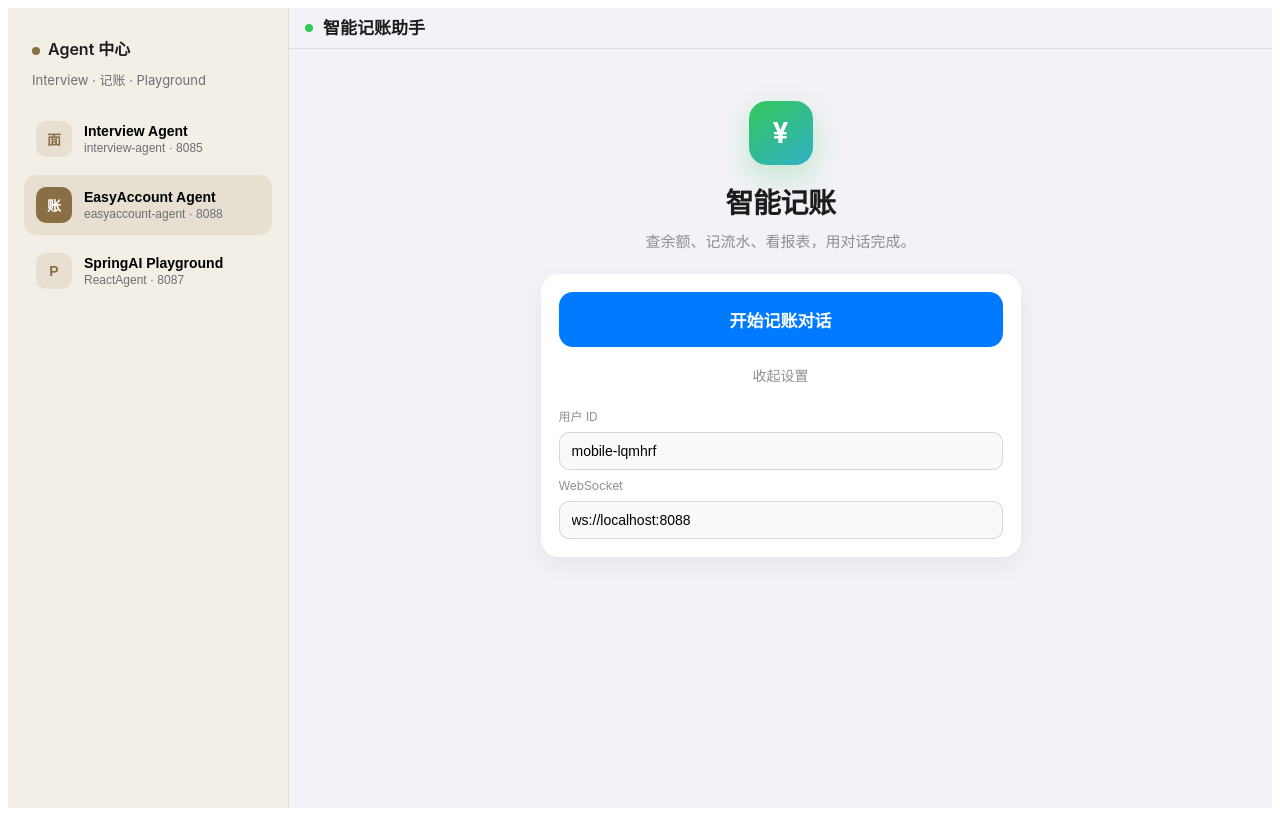
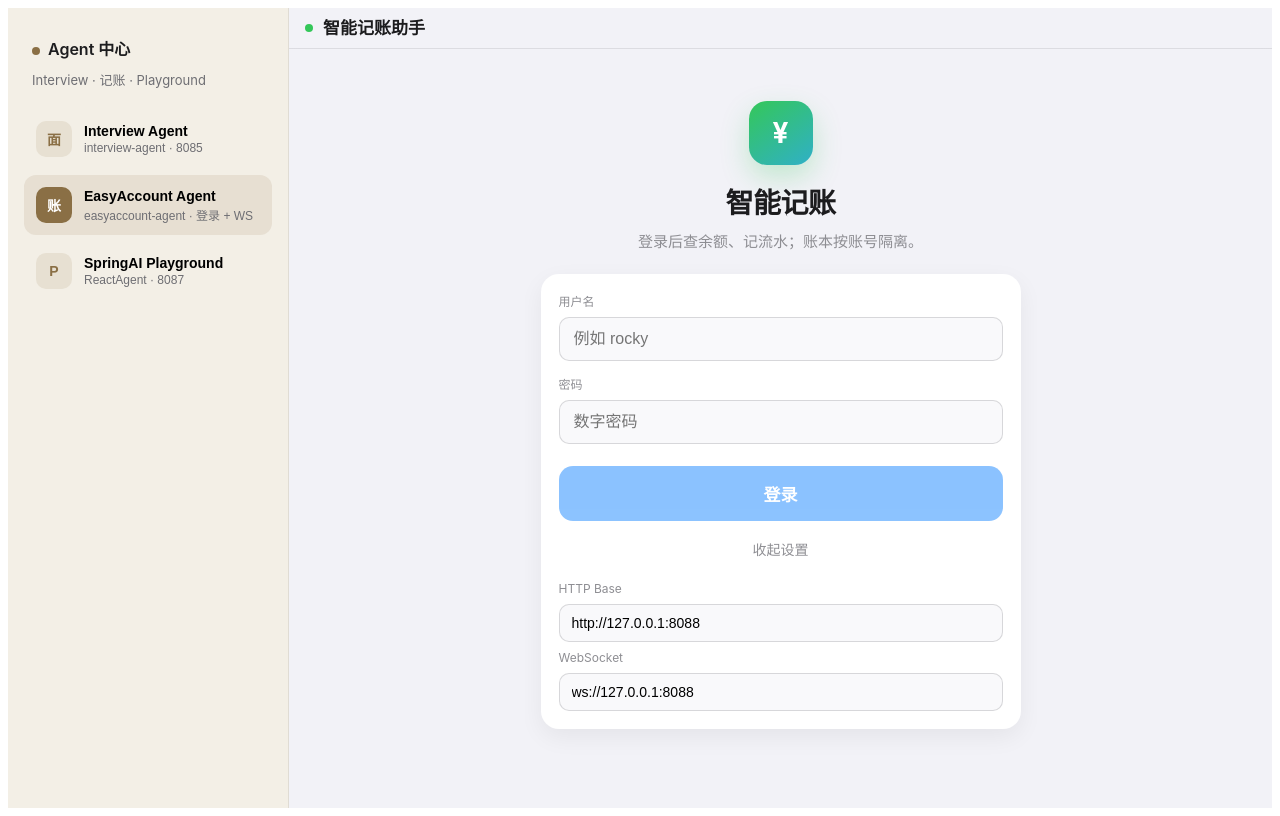
Before and after one commit to rockyshen/my-agent-frontend, a Vue app: page / in a window 1280 px wide. Both pictures are taken after a click on the button "连接设置". Built offline with nearby package versions, Linux system fonts and the light colour scheme.

Commit message:
feat: EasyAccount 对接本地 user 登录与 WS token 鉴权
按 easyaccount-agent 协议改造记账入口：登录/me/登出、
localStorage 持久化 token、WS 仅传 ?token=，移除 userId。

Co-authored-by: rockyshen <rockyshen@users.noreply.github.com>

```diff
--- a/src/App.vue
+++ b/src/App.vue
@@ -52,6 +52,7 @@
         :key="activeAgent.id"
         :title="activeAgent.title"
         :default-ws-url="activeAgent.wsUrl"
+        :default-http-url="activeAgent.httpUrl"
       />
       <MyAgent
         v-else-if="activeAgent?.component === 'myagent'"
@@ -93,9 +94,10 @@ const agents = [
     tabLabel: '记账',
     name: 'EasyAccount Agent',
     title: '智能记账助手',
-    desc: 'easyaccount-agent · 8088',
+    desc: 'easyaccount-agent · 登录 + WS',
     component: 'easyaccount',
-    wsUrl: import.meta.env.VITE_EASYACCOUNT_WS_URL || 'ws://localhost:8088'
+    wsUrl: import.meta.env.VITE_EASYACCOUNT_WS_URL || 'ws://127.0.0.1:8088',
+    httpUrl: import.meta.env.VITE_EASYACCOUNT_HTTP_URL || 'http://127.0.0.1:8088'
   },
   {
     id: 'playground',
--- a/src/components/EasyAccountAgent.vue
+++ b/src/components/EasyAccountAgent.vue
@@ -2,34 +2,72 @@
   <div class="ea-root">
     <header class="ea-header">
       <div class="ea-header-inner">
-        <span class="ea-dot"></span>
+        <span class="ea-dot" :class="{ offline: stage === 'live' && !connected }"></span>
         <div class="ea-header-text">
           <div class="ea-title">{{ title }}</div>
-          <div v-if="stage === 'live'" class="ea-sub">{{ connected ? '已连接 · 随时记账' : '连接中…' }}</div>
+          <div v-if="stage === 'live'" class="ea-sub">
+            <template v-if="connected">已连接{{ currentUser?.name ? ` · ${currentUser.name}` : '' }}</template>
+            <template v-else>连接中…</template>
+          </div>
+          <div v-else-if="stage === 'bootstrapping'" class="ea-sub">校验登录中…</div>
         </div>
       </div>
-      <button v-if="stage === 'live'" class="ea-text-btn" type="button" @click="restart">结束</button>
+      <button
+        v-if="stage === 'live' || stage === 'connecting'"
+        class="ea-text-btn"
+        type="button"
+        @click="onLogout"
+      >退出</button>
     </header>
 
-    <!-- Setup -->
-    <div v-if="stage === 'setup'" class="ea-setup">
+    <!-- Bootstrapping session -->
+    <div v-if="stage === 'bootstrapping'" class="ea-center">
+      <div class="ea-spinner"></div>
+      <span>正在恢复登录状态…</span>
+    </div>
+
+    <!-- Login -->
+    <div v-else-if="stage === 'login'" class="ea-setup">
       <div class="ea-hero">
         <div class="ea-icon">¥</div>
         <h1>智能记账</h1>
-        <p>查余额、记流水、看报表，用对话完成。</p>
+        <p>登录后查余额、记流水；账本按账号隔离。</p>
       </div>
       <div class="ea-card">
-        <button class="ea-primary-btn" type="button" @click="onStart">开始记账对话</button>
+        <form class="ea-form" @submit.prevent="onLogin">
+          <label for="ea-name">用户名</label>
+          <input
+            id="ea-name"
+            v-model="loginName"
+            type="text"
+            autocomplete="username"
+            placeholder="例如 rocky"
+            :disabled="loginBusy"
+          />
+          <label for="ea-password">密码</label>
+          <input
+            id="ea-password"
+            v-model="loginPassword"
+            type="password"
+            inputmode="numeric"
+            autocomplete="current-password"
+            placeholder="数字密码"
+            :disabled="loginBusy"
+          />
+          <button class="ea-primary-btn" type="submit" :disabled="!canLogin">
+            {{ loginBusy ? '登录中…' : '登录' }}
+          </button>
+        </form>
         <button class="ea-link-btn" type="button" @click="showAdvanced = !showAdvanced">
           {{ showAdvanced ? '收起设置' : '连接设置' }}
         </button>
         <div v-if="showAdvanced" class="ea-advanced">
-          <label>用户 ID</label>
-          <input v-model="userId" />
+          <label>HTTP Base</label>
+          <input v-model="httpBase" />
           <label>WebSocket</label>
           <input v-model="wsUrl" />
         </div>
-        <div v-if="connectError" class="ea-error">{{ connectError }}</div>
+        <div v-if="authError" class="ea-error">{{ authError }}</div>
       </div>
     </div>
 
@@ -59,8 +97,8 @@
         <textarea
           v-model="inputText"
           rows="1"
-          :placeholder="waitingReply ? '助手正在回复…' : '说点什么，例如：查一下账户余额'"
-          :disabled="waitingReply"
+          :placeholder="waitingReply ? '助手正在回复…' : '说点什么，例如：列出我的账户'"
+          :disabled="waitingReply || !connected"
           @keydown.enter.exact.prevent="sendChat"
         ></textarea>
         <button type="button" class="ea-send" :disabled="!canSend" @click="sendChat">发送</button>
@@ -70,18 +108,41 @@
 </template>
 
 <script setup>
-import { ref, computed, watch, nextTick, onBeforeUnmount } from 'vue'
+import { ref, computed, watch, nextTick, onMounted, onBeforeUnmount } from 'vue'
+import {
+  getStoredToken,
+  getStoredUser,
+  persistSession,
+  clearSession,
+  resolveHttpBase,
+  login,
+  fetchMe,
+  logout,
+  buildChatWsUrl
+} from '../lib/easyaccountAuth.js'
 
 const props = defineProps({
   title: { type: String, default: '记账助手' },
-  defaultWsUrl: { type: String, default: '' }
+  defaultWsUrl: { type: String, default: '' },
+  defaultHttpUrl: { type: String, default: '' }
 })
 
-const stage = ref('setup')
-const userId = ref('mobile-' + Math.random().toString(36).slice(2, 8))
-const wsUrl = ref(props.defaultWsUrl || import.meta.env.VITE_EASYACCOUNT_WS_URL || 'ws://localhost:8088')
+/** @type {import('vue').Ref<'bootstrapping'|'login'|'connecting'|'live'>} */
+const stage = ref('bootstrapping')
+const wsUrl = ref(props.defaultWsUrl || import.meta.env.VITE_EASYACCOUNT_WS_URL || 'ws://127.0.0.1:8088')
+const httpBase = ref(
+  resolveHttpBase({
+    httpUrl: props.defaultHttpUrl || import.meta.env.VITE_EASYACCOUNT_HTTP_URL,
+    wsUrl: wsUrl.value
+  })
+)
 const showAdvanced = ref(false)
-const connectError = ref('')
+const authError = ref('')
+const loginName = ref('')
+const loginPassword = ref('')
+const loginBusy = ref(false)
+const currentUser = ref(null)
+const token = ref('')
 const connected = ref(false)
 const messages = ref([])
 const inputText = ref('')
@@ -90,6 +151,16 @@ const transcriptRef = ref(null)
 
 let ws = null
 let streamingMsgId = null
+let reconnectTimer = null
+let reconnectAttempts = 0
+let intentionalClose = false
+let sessionInvalidHandled = false
+
+const canLogin = computed(() => {
+  const name = loginName.value.trim()
+  const pwd = loginPassword.value.trim()
+  return !loginBusy.value && !!name && pwd !== '' && Number.isInteger(Number(pwd))
+})
 
 const canSend = computed(() => connected.value && !waitingReply.value && !!inputText.value.trim())
 
@@ -107,44 +178,181 @@ function updateMessage(id, patch) {
   if (idx >= 0) messages.value[idx] = { ...messages.value[idx], ...patch }
 }
 
-function buildWsUrl() {
-  const base = (wsUrl.value || 'ws://localhost:8088').trim().replace(/\/$/, '')
-  return base + '/ws?userId=' + encodeURIComponent(userId.value || 'mobile-guest')
+function clearReconnect() {
+  if (reconnectTimer) {
+    clearTimeout(reconnectTimer)
+    reconnectTimer = null
+  }
 }
 
-function onStart() {
-  connect()
+function resetChatState() {
+  messages.value = []
+  authError.value = ''
+  connected.value = false
+  waitingReply.value = false
+  inputText.value = ''
+  streamingMsgId = null
 }
 
-function connect() {
-  stage.value = 'connecting'
-  connectError.value = ''
+function closeWs() {
+  intentionalClose = true
+  clearReconnect()
+  if (ws) {
+    try { ws.close() } catch { /* ignore */ }
+    ws = null
+  }
+}
+
+async function forceToLogin(message) {
+  if (sessionInvalidHandled) return
+  sessionInvalidHandled = true
+  clearReconnect()
+  closeWs()
+  clearSession()
+  token.value = ''
+  currentUser.value = null
+  resetChatState()
+  stage.value = 'login'
+  authError.value = message || '登录已失效，请重新登录'
+  sessionInvalidHandled = false
+}
+
+async function bootstrap() {
+  stage.value = 'bootstrapping'
+  authError.value = ''
+  const stored = getStoredToken()
+  if (!stored) {
+    stage.value = 'login'
+    currentUser.value = null
+    return
+  }
+  token.value = stored
+  currentUser.value = getStoredUser()
+  try {
+    const me = await fetchMe({ httpBase: httpBase.value, token: stored })
+    currentUser.value = me
+    persistSession({ token: stored, user: me })
+    connectWs()
+  } catch (e) {
+    if (e.status === 401) {
+      clearSession()
+      token.value = ''
+      currentUser.value = null
+      stage.value = 'login'
+      authError.value = e.message || '未登录或会话已失效'
+      return
+    }
+    // network error: still allow login page; keep token so retry possible
+    stage.value = 'login'
+    authError.value = e.message || '无法校验登录，请检查服务地址'
+  }
+}
+
+async function onLogin() {
+  const name = loginName.value.trim()
+  const pwdRaw = loginPassword.value.trim()
+  const password = Number(pwdRaw)
+  if (!name || !Number.isInteger(password)) {
+    authError.value = '请输入用户名，密码须为整数'
+    return
+  }
+  loginBusy.value = true
+  authError.value = ''
+  try {
+    const data = await login({ httpBase: httpBase.value, name, password })
+    persistSession({ token: data.token, user: data.user })
+    token.value = data.token
+    currentUser.value = data.user || { name }
+    loginPassword.value = ''
+    resetChatState()
+    connectWs()
+  } catch (e) {
+    authError.value = e.message || '登录失败'
+  } finally {
+    loginBusy.value = false
+  }
+}
+
+function connectWs() {
+  if (!token.value) {
+    forceToLogin('请先登录')
+    return
+  }
+  clearReconnect()
+  intentionalClose = false
+  if (stage.value !== 'live') stage.value = 'connecting'
   connected.value = false
+
   let socket
   try {
-    socket = new WebSocket(buildWsUrl())
-  } catch (e) {
-    stage.value = 'setup'
-    connectError.value = '无法创建连接，请检查地址'
+    socket = new WebSocket(buildChatWsUrl(wsUrl.value, token.value))
+  } catch {
+    stage.value = 'login'
+    authError.value = '无法创建连接，请检查地址'
     return
   }
   ws = socket
+
   socket.onmessage = (ev) => {
     let msg
-    try { msg = JSON.parse(ev.data) } catch (e) { return }
+    try { msg = JSON.parse(ev.data) } catch { return }
     handleServerMessage(msg)
   }
+
   socket.onerror = () => {
-    connectError.value = '连接失败，请确认 easyaccount-agent 已启动'
+    // browsers hide handshake status; onclose + /me will classify auth vs network
   }
-  socket.onclose = () => {
+
+  socket.onclose = async () => {
     connected.value = false
+    ws = null
+    if (intentionalClose) {
+      intentionalClose = false
+      return
+    }
+
     if (stage.value === 'connecting') {
-      stage.value = 'setup'
-      connectError.value = '连接已断开，请检查服务与网络'
-    } else if (stage.value === 'live') {
-      pushMessage({ kind: 'system', text: '连接已断开' })
+      const stillValid = await checkSessionStillValid()
+      if (!stillValid) {
+        await forceToLogin('未登录或会话已失效')
+        return
+      }
+      reconnectAttempts += 1
+      if (reconnectAttempts >= 3) {
+        stage.value = 'login'
+        authError.value = '连接失败，请确认 easyaccount-agent 已启动'
+        reconnectAttempts = 0
+        return
+      }
+      reconnectTimer = setTimeout(() => connectWs(), 800 * reconnectAttempts)
+      return
     }
+
+    if (stage.value === 'live') {
+      pushMessage({ kind: 'system', text: '连接已断开，正在重连…' })
+      const stillValid = await checkSessionStillValid()
+      if (!stillValid) {
+        await forceToLogin('会话已失效（可能被其他设备登录踢下线）')
+        return
+      }
+      reconnectAttempts += 1
+      const delay = Math.min(8000, 600 * reconnectAttempts)
+      reconnectTimer = setTimeout(() => connectWs(), delay)
+    }
+  }
+}
+
+async function checkSessionStillValid() {
+  if (!token.value) return false
+  try {
+    const me = await fetchMe({ httpBase: httpBase.value, token: token.value })
+    currentUser.value = me
+    persistSession({ token: token.value, user: me })
+    return true
+  } catch (e) {
+    if (e.status === 401) return false
+    // network blip: treat as still valid so WS can retry
+    return true
   }
 }
 
@@ -152,6 +360,7 @@ function handleServerMessage(msg) {
   if (msg.type === 'connected') {
     connected.value = true
     stage.value = 'live'
+    reconnectAttempts = 0
     pushMessage({ kind: 'system', text: msg.content || '记账助手已连接' })
   } else if (msg.type === 'message_delta') {
     if (streamingMsgId === null) {
@@ -184,7 +393,7 @@ function handleServerMessage(msg) {
 
 function sendChat() {
   const text = inputText.value.trim()
-  if (!text || !connected.value || waitingReply.value) return
+  if (!text || !connected.value || waitingReply.value || !ws) return
   ws.send(JSON.stringify({ type: 'chat', content: text }))
   pushMessage({ kind: 'user', text })
   inputText.value = ''
@@ -192,19 +401,26 @@ function sendChat() {
   streamingMsgId = null
 }
 
-function restart() {
-  if (ws) { try { ws.close() } catch (e) {} ws = null }
-  stage.value = 'setup'
-  messages.value = []
-  connectError.value = ''
-  connected.value = false
-  waitingReply.value = false
-  inputText.value = ''
-  streamingMsgId = null
+async function onLogout() {
+  const t = token.value
+  closeWs()
+  await logout({ httpBase: httpBase.value, token: t })
+  clearSession()
+  token.value = ''
+  currentUser.value = null
+  resetChatState()
+  stage.value = 'login'
+  authError.value = ''
 }
 
+onMounted(() => {
+  bootstrap()
+})
+
 onBeforeUnmount(() => {
-  if (ws) { try { ws.close() } catch (e) {} }
+  intentionalClose = true
+  clearReconnect()
+  if (ws) { try { ws.close() } catch { /* ignore */ } }
 })
 </script>
 
@@ -233,6 +449,7 @@ onBeforeUnmount(() => {
 
 .ea-header-inner { display: flex; align-items: center; gap: 10px; min-width: 0; }
 .ea-dot { width: 8px; height: 8px; border-radius: 50%; background: #34c759; flex-shrink: 0; }
+.ea-dot.offline { background: #ff9f0a; }
 .ea-title { font-size: 17px; font-weight: 600; line-height: 1.2; }
 .ea-sub { font-size: 12px; color: #8e8e93; margin-top: 2px; }
 .ea-text-btn {
@@ -261,10 +478,18 @@ onBeforeUnmount(() => {
   box-shadow: 0 8px 24px rgba(0, 0, 0, 0.06);
 }
 
+.ea-form { display: flex; flex-direction: column; gap: 8px; }
+.ea-form label { font-size: 12px; color: #8e8e93; }
+.ea-form input {
+  width: 100%; box-sizing: border-box; border: 1px solid rgba(60,60,67,0.18);
+  border-radius: 10px; padding: 12px 14px; font-size: 16px; background: #f9f9fb; margin-bottom: 6px;
+}
+
 .ea-primary-btn {
-  width: 100%; border: none; border-radius: 14px; padding: 15px;
+  width: 100%; border: none; border-radius: 14px; padding: 15px; margin-top: 8px;
   background: #007aff; color: #fff; font-size: 17px; font-weight: 600;
 }
+.ea-primary-btn:disabled { opacity: 0.45; }
 
 .ea-link-btn {
   width: 100%; margin-top: 10px; border: none; background: transparent;
--- /dev/null
+++ b/src/lib/easyaccountAuth.js
@@ -0,0 +1,94 @@
+const TOKEN_KEY = 'easyaccount_agent_token'
+const USER_KEY = 'easyaccount_agent_user'
+
+export function getStoredToken() {
+  return localStorage.getItem(TOKEN_KEY) || ''
+}
+
+export function getStoredUser() {
+  try {
+    const raw = localStorage.getItem(USER_KEY)
+    return raw ? JSON.parse(raw) : null
+  } catch {
+    return null
+  }
+}
+
+export function persistSession({ token, user }) {
+  if (token) localStorage.setItem(TOKEN_KEY, token)
+  if (user) localStorage.setItem(USER_KEY, JSON.stringify(user))
+}
+
+export function clearSession() {
+  localStorage.removeItem(TOKEN_KEY)
+  localStorage.removeItem(USER_KEY)
+}
+
+/** Derive HTTP origin from WS URL, e.g. ws://host:8088 → http://host:8088 */
+export function httpBaseFromWs(wsUrl) {
+  const raw = (wsUrl || '').trim().replace(/\/$/, '')
+  if (!raw) return 'http://127.0.0.1:8088'
+  if (raw.startsWith('wss://')) return 'https://' + raw.slice(6)
+  if (raw.startsWith('ws://')) return 'http://' + raw.slice(5)
+  if (raw.startsWith('https://') || raw.startsWith('http://')) return raw
+  return raw
+}
+
+export function resolveHttpBase({ httpUrl, wsUrl }) {
+  const explicit = (httpUrl || '').trim().replace(/\/$/, '')
+  if (explicit) return explicit
+  return httpBaseFromWs(wsUrl)
+}
+
+async function parseJsonSafe(res) {
+  try {
+    return await res.json()
+  } catch {
+    return null
+  }
+}
+
+export async function login({ httpBase, name, password }) {
+  const res = await fetch(`${httpBase}/api/auth/login`, {
+    method: 'POST',
+    headers: { 'Content-Type': 'application/json' },
+    body: JSON.stringify({ name, password })
+  })
+  const data = await parseJsonSafe(res)
+  if (!res.ok) {
+    const err = new Error(data?.message || '登录失败')
+    err.status = res.status
+    throw err
+  }
+  return data
+}
+
+export async function fetchMe({ httpBase, token }) {
+  const res = await fetch(`${httpBase}/api/auth/me`, {
+    headers: { Authorization: `Bearer ${token}` }
+  })
+  const data = await parseJsonSafe(res)
+  if (!res.ok) {
+    const err = new Error(data?.message || '未登录或会话已失效')
+    err.status = res.status
+    throw err
+  }
+  return data
+}
+
+export async function logout({ httpBase, token }) {
+  if (!token) return
+  try {
+    await fetch(`${httpBase}/api/auth/logout`, {
+      method: 'POST',
+      headers: { Authorization: `Bearer ${token}` }
+    })
+  } catch {
+    // ignore network errors on logout
+  }
+}
+
+export function buildChatWsUrl(wsUrl, token) {
+  const base = (wsUrl || 'ws://127.0.0.1:8088').trim().replace(/\/$/, '')
+  return `${base}/ws?token=${encodeURIComponent(token)}`
+}
```
Also changed, not shown: 2 other files (tests, documents, lock files or other folders).
